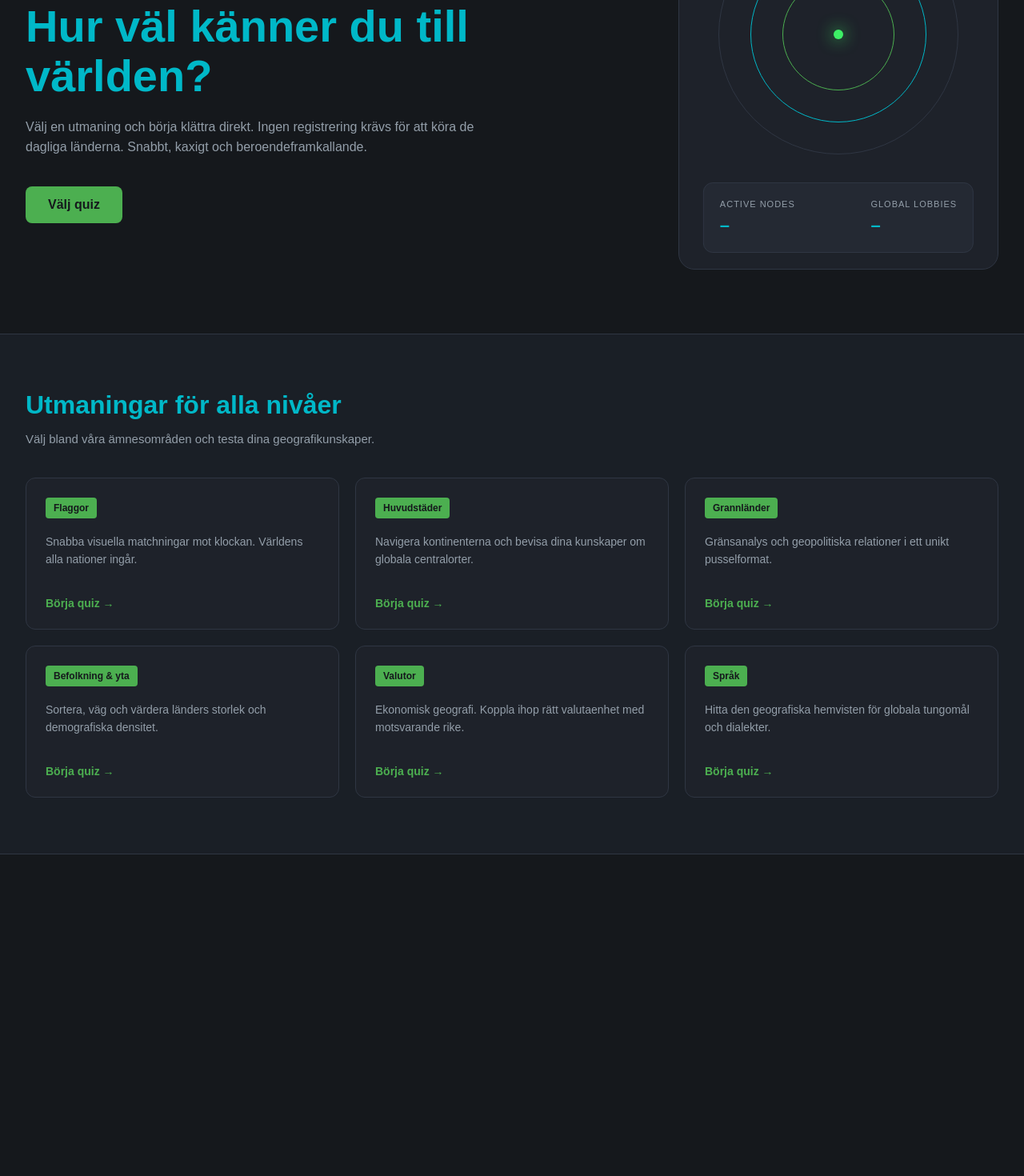
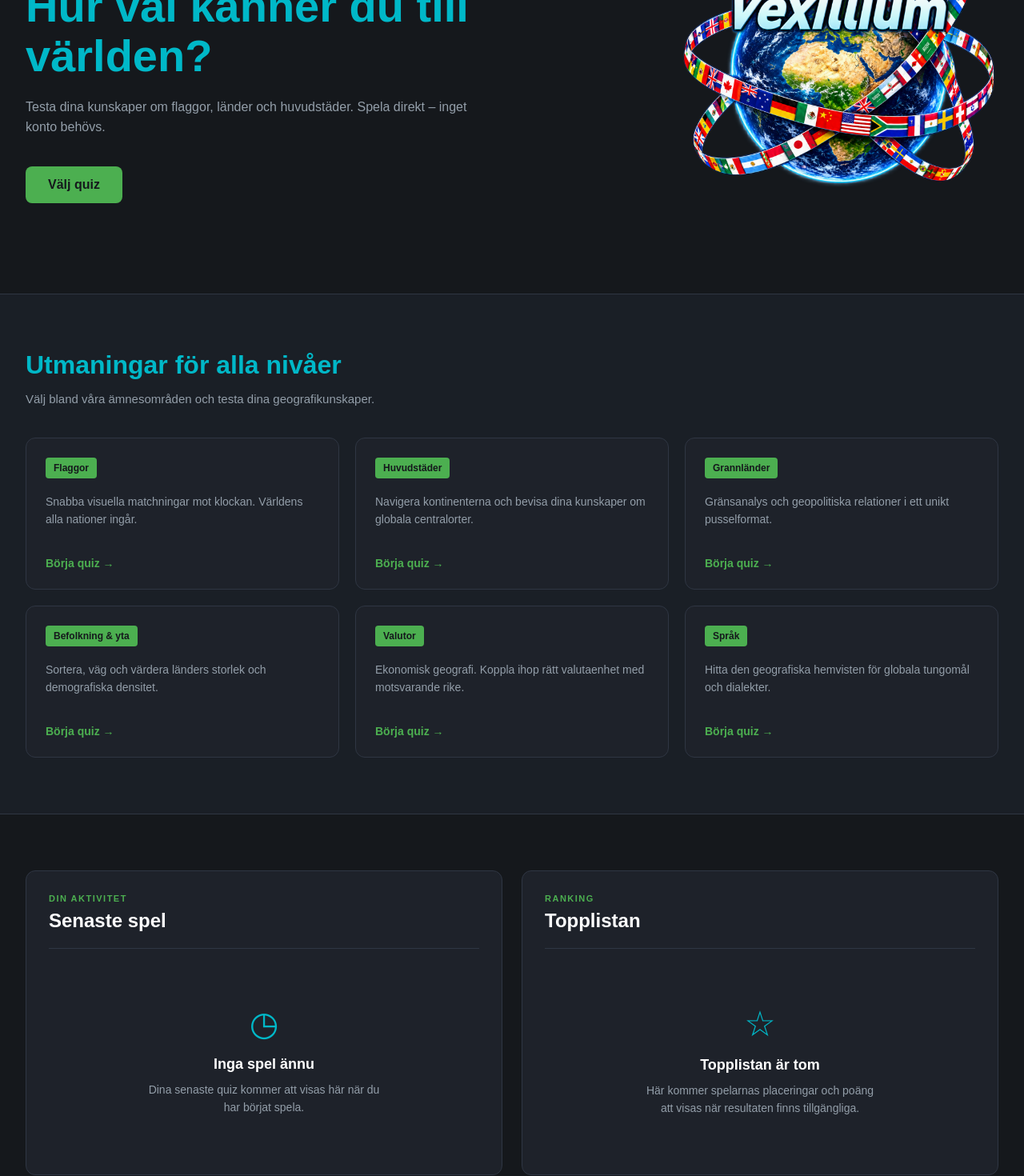
Before and after one commit to donne41/Vexillium, a Vue app in the folder frontend/: page / in a window 1280 px wide. Shown: the part 300-1770 px from the top of the page at 80% size. Before the commit the page ends 1368 px from the top, so only its background shows below. Built offline with nearby package versions, Linux system fonts and the light colour scheme.

Commit message:
Add Recent Games and Leaderboard sections

```diff
--- a/frontend/src/App.vue
+++ b/frontend/src/App.vue
@@ -1,17 +1,56 @@
-§<script setup>
+
+<script setup>
 import Navbar from './components/Navbar.vue'
 import HeroSection from './components/HeroSection.vue'
 import QuizCategories from './components/QuizCategories.vue'
+import RecentGames from './components/RecentGames.vue'
+import Leaderboard from './components/Leaderboard.vue'
 </script>
 
 <template>
   <div class="app">
+
     <Navbar />
 
     <main>
+
+      <!-- Översta delen av startsidan -->
       <HeroSection />
+
+      <!-- Våra sex quizkategorier -->
       <QuizCategories />
+
+      <!-- Senaste spel och topplistan -->
+      <div class="homepage-stats">
+        <RecentGames />
+        <Leaderboard />
+      </div>
+
     </main>
 
   </div>
 </template>
+
+<style scoped>
+/* Gemensam layout för de två sektionerna */
+
+.homepage-stats {
+  max-width: 1364px;
+  margin: 0 auto;
+  padding: 70px 32px;
+
+  display: grid;
+  grid-template-columns: repeat(2, minmax(0, 1fr));
+  gap: 24px;
+}
+
+/* Mobil */
+
+@media (max-width: 700px) {
+  .homepage-stats {
+    grid-template-columns: 1fr;
+    padding: 48px 20px;
+    gap: 20px;
+  }
+}
+</style>
--- a/frontend/src/components/HeroSection.css
+++ b/frontend/src/components/HeroSection.css
@@ -97,88 +97,24 @@
     background: #00d0df;
 }
 
-/* Cirkelgrafik */
+/* Logotyp till höger */
 
 .hero-graphic {
-    position: relative;
     width: 400px;
-    height: 470px;
+    min-height: 400px;
     flex-shrink: 0;
-    display: flex;
-    justify-content: center;
-    align-items: flex-start;
-    padding-top: 25px;
-    background: var(--card);
-    border: 1px solid var(--border);
-    border-radius: 20px;
-    overflow: hidden;
-}
 
-.circle {
-    border-radius: 50%;
     display: flex;
     justify-content: center;
     align-items: center;
 }
 
-.circle-one {
-    width: 300px;
-    height: 300px;
-    border: 1px solid var(--border);
-}
-
-.circle-two {
-    width: 220px;
-    height: 220px;
-    border: 1px solid var(--teal);
-}
-
-.circle-three {
-    width: 140px;
-    height: 140px;
-    border: 1px solid var(--green);
-}
-
-.circle-center {
-    width: 12px;
-    height: 12px;
-    background: #3DF066;
-    border-radius: 50%;
-    box-shadow: 0 0 20px #3DF066;
-}
-
-/* Informationsruta */
-
-.graphic-stats {
-    position: absolute;
-    bottom: 20px;
-    left: 50%;
-    transform: translateX(-50%);
-    width: 85%;
-    padding: 20px;
-    display: flex;
-    justify-content: space-between;
-    gap: 15px;
-    background: #242933;
-    border: 1px solid var(--border);
-    border-radius: 12px;
-}
-
-.stat-item {
-    display: flex;
-    flex-direction: column;
-    gap: 8px;
-}
-
-.stat-item span {
-    color: var(--muted);
-    font-size: 11px;
-    letter-spacing: 1px;
-}
-
-.stat-item strong {
-    color: var(--teal);
-    font-size: 22px;
+.hero-logo {
+    display: block;
+    width: 100%;
+    max-width: 400px;
+    height: auto;
+    object-fit: contain;
 }
 
 /* Surfplatta */
@@ -197,6 +133,7 @@
     .hero-graphic {
         width: 100%;
         max-width: 400px;
+        min-height: 0;
         margin: auto;
     }
 }
@@ -216,23 +153,8 @@
         font-size: 15px;
     }
 
-    .hero-graphic {
-        height: 410px;
-    }
-
-    .circle-one {
-        width: 260px;
-        height: 260px;
-    }
-
-    .circle-two {
-        width: 190px;
-        height: 190px;
-    }
-
-    .circle-three {
-        width: 120px;
-        height: 120px;
+    .hero-logo {
+        max-width: 300px;
     }
 
     .quiz-categories {
@@ -246,12 +168,4 @@
     .category-buttons button {
         width: 100%;
     }
-
-    .graphic-stats {
-        padding: 14px;
-    }
-
-    .stat-item span {
-        font-size: 9px;
-    }
 }
--- a/frontend/src/components/HeroSection.vue
+++ b/frontend/src/components/HeroSection.vue
@@ -1,6 +1,7 @@
 
 <script setup>
 import { ref } from 'vue'
+import logoQuiz from '../assets/logoquiz.png'
 import './HeroSection.css'
 
 const showCategories = ref(false)
@@ -20,8 +21,8 @@ const showCategories = ref(false)
         <h2>Hur väl känner du till världen?</h2>
 
         <p class="hero-description">
-          Välj en utmaning och börja klättra direkt. Ingen registrering krävs för att köra de
-          dagliga länderna. Snabbt, kaxigt och beroendeframkallande.
+          Testa dina kunskaper om flaggor, länder och huvudstäder.
+          Spela direkt – inget konto behövs.
         </p>
 
         <button
@@ -31,7 +32,7 @@ const showCategories = ref(false)
           Välj quiz
         </button>
 
-        <!-- Visas endast när användaren klickar -->
+        <!-- Visas när användaren klickar -->
         <div v-if="showCategories" class="quiz-categories">
 
           <h3>Välj kategori</h3>
@@ -43,33 +44,17 @@ const showCategories = ref(false)
           </div>
 
         </div>
+
       </div>
 
-      <!-- Cirkelgrafik till höger -->
+      <!-- Logotyp till höger -->
       <div class="hero-graphic">
 
-        <div class="circle circle-one">
-          <div class="circle circle-two">
-            <div class="circle circle-three">
-              <div class="circle-center"></div>
-            </div>
-          </div>
-        </div>
-
-        <!-- Informationsruta utan teststatistik -->
-        <div class="graphic-stats">
-
-          <div class="stat-item">
-            <span>ACTIVE NODES</span>
-            <strong>–</strong>
-          </div>
-
-          <div class="stat-item">
-            <span>GLOBAL LOBBIES</span>
-            <strong>–</strong>
-          </div>
-
-        </div>
+        <img
+            :src="logoQuiz"
+            alt="Vexillium Quiz"
+            class="hero-logo"
+        />
 
       </div>
 
--- /dev/null
+++ b/frontend/src/components/Leaderboard.css
@@ -0,0 +1,116 @@
+
+/* Topplistan */
+
+.leaderboard {
+    min-width: 0;
+    height: 100%;
+    padding: 28px;
+    background: var(--card);
+    border: 1px solid var(--border);
+    border-radius: 12px;
+}
+
+.leaderboard-header {
+    display: flex;
+    justify-content: space-between;
+    align-items: center;
+    gap: 15px;
+    margin-bottom: 24px;
+    padding-bottom: 20px;
+    border-bottom: 1px solid var(--border);
+}
+
+.leaderboard-label {
+    margin: 0 0 8px;
+    color: var(--green);
+    font-size: 11px;
+    font-weight: bold;
+    letter-spacing: 1.5px;
+}
+
+.leaderboard h2 {
+    margin: 0;
+    color: var(--text);
+    font-size: 24px;
+}
+
+/* Tom topplista */
+
+.leaderboard-empty {
+    min-height: 230px;
+    display: flex;
+    flex-direction: column;
+    justify-content: center;
+    align-items: center;
+    text-align: center;
+}
+
+.leaderboard-empty-icon {
+    margin-bottom: 16px;
+    color: var(--teal);
+    font-size: 44px;
+}
+
+.leaderboard-empty h3 {
+    margin: 0 0 10px;
+    font-size: 18px;
+}
+
+.leaderboard-empty p {
+    max-width: 300px;
+    margin: 0;
+    color: var(--muted);
+    font-size: 14px;
+    line-height: 1.6;
+}
+
+/* Framtida topplistedata */
+
+.leaderboard-list {
+    display: flex;
+    flex-direction: column;
+    gap: 12px;
+}
+
+.leaderboard-player {
+    display: flex;
+    align-items: center;
+    gap: 15px;
+    padding: 16px;
+    background: var(--section);
+    border: 1px solid var(--border);
+    border-radius: 8px;
+}
+
+.leaderboard-position {
+    width: 30px;
+    height: 30px;
+    display: flex;
+    justify-content: center;
+    align-items: center;
+    background: var(--border);
+    border-radius: 6px;
+    color: var(--teal);
+    font-weight: bold;
+}
+
+.leaderboard-name {
+    flex: 1;
+    font-size: 14px;
+}
+
+.leaderboard-score {
+    color: var(--green);
+    white-space: nowrap;
+    font-size: 14px;
+}
+
+@media (max-width: 600px) {
+    .leaderboard {
+        padding: 20px;
+    }
+
+    .leaderboard h2 {
+        font-size: 21px;
+    }
+}
--- /dev/null
+++ b/frontend/src/components/Leaderboard.vue
@@ -0,0 +1,52 @@
+<script setup>
+import './Leaderboard.css'
+
+// Riktiga användare och poäng hämtas från backend senare.
+const players = []
+</script>
+
+<template>
+  <section class="leaderboard">
+
+    <div class="leaderboard-header">
+      <div>
+        <p class="leaderboard-label">RANKING</p>
+        <h2>Topplistan</h2>
+      </div>
+    </div>
+
+    <!-- Visas tills vi har riktiga resultat -->
+    <div v-if="players.length === 0" class="leaderboard-empty">
+      <span class="leaderboard-empty-icon">☆</span>
+
+      <h3>Topplistan är tom</h3>
+
+      <p>
+        Här kommer spelarnas placeringar och poäng
+        att visas när resultaten finns tillgängliga.
+      </p>
+    </div>
+
+    <!-- Visas när backend skickar riktiga spelare -->
+    <div v-else class="leaderboard-list">
+      <div
+          v-for="(player, index) in players"
+          :key="player.id"
+          class="leaderboard-player"
+      >
+        <span class="leaderboard-position">
+          {{ index + 1 }}
+        </span>
+
+        <span class="leaderboard-name">
+          {{ player.username }}
+        </span>
+
+        <strong class="leaderboard-score">
+          {{ player.score }} poäng
+        </strong>
+      </div>
+    </div>
+
+  </section>
+</template>
--- /dev/null
+++ b/frontend/src/components/RecentGames.css
@@ -0,0 +1,105 @@
+/* Senaste spel */
+
+.recent-games {
+    min-width: 0;
+    height: 100%;
+    padding: 28px;
+    background: var(--card);
+    border: 1px solid var(--border);
+    border-radius: 12px;
+}
+
+.recent-games-header {
+    margin-bottom: 24px;
+    padding-bottom: 20px;
+    border-bottom: 1px solid var(--border);
+}
+
+.recent-games-label {
+    margin: 0 0 8px;
+    color: var(--green);
+    font-size: 11px;
+    font-weight: bold;
+    letter-spacing: 1.5px;
+}
+
+.recent-games h2 {
+    margin: 0;
+    color: var(--text);
+    font-size: 24px;
+}
+
+/* Tomt tillstånd */
+
+.recent-games-empty {
+    min-height: 230px;
+    display: flex;
+    flex-direction: column;
+    justify-content: center;
+    align-items: center;
+    text-align: center;
+}
+
+.recent-games-icon {
+    margin-bottom: 16px;
+    color: var(--teal);
+    font-size: 42px;
+}
+
+.recent-games-empty h3 {
+    margin: 0 0 10px;
+    font-size: 18px;
+}
+
+.recent-games-empty p {
+    max-width: 290px;
+    margin: 0;
+    color: var(--muted);
+    font-size: 14px;
+    line-height: 1.6;
+}
+
+/* Framtida spelresultat */
+
+.recent-games-list {
+    display: flex;
+    flex-direction: column;
+    gap: 12px;
+}
+
+.recent-game-item {
+    display: flex;
+    justify-content: space-between;
+    align-items: center;
+    padding: 16px;
+    background: var(--section);
+    border: 1px solid var(--border);
+    border-radius: 8px;
+}
+
+.recent-game-item h3 {
+    margin: 0 0 6px;
+    font-size: 15px;
+}
+
+.recent-game-item p {
+    margin: 0;
+    color: var(--muted);
+    font-size: 12px;
+}
+
+.recent-game-item strong {
+    color: var(--green);
+    white-space: nowrap;
+    font-size: 14px;
+}
+
+@media (max-width: 600px) {
+    .recent-games {
+        padding: 20px;
+    }
+
+    .recent-games h2 {
+        font-size: 21px;
+    }
+}
--- /dev/null
+++ b/frontend/src/components/RecentGames.vue
@@ -0,0 +1,48 @@
+
+<script setup>
+import './RecentGames.css'
+
+// Hämtas från backend längre fram.
+const recentGames = []
+</script>
+
+<template>
+  <section class="recent-games">
+
+    <div class="recent-games-header">
+      <div>
+        <p class="recent-games-label">DIN AKTIVITET</p>
+        <h2>Senaste spel</h2>
+      </div>
+    </div>
+
+    <!-- Visas när användaren inte har några spel -->
+    <div v-if="recentGames.length === 0" class="recent-games-empty">
+      <span class="recent-games-icon">◷</span>
+
+      <h3>Inga spel ännu</h3>
+
+      <p>
+        Dina senaste quiz kommer att visas här
+        när du har börjat spela.
+      </p>
+    </div>
+
+    <!-- Används när vi har riktig data från backend -->
+    <div v-else class="recent-games-list">
+      <div
+          v-for="game in recentGames"
+          :key="game.id"
+          class="recent-game-item"
+      >
+        <div>
+          <h3>{{ game.category }}</h3>
+          <p>{{ game.date }}</p>
+        </div>
+
+        <strong>{{ game.score }} poäng</strong>
+      </div>
+    </div>
+
+  </section>
+</template>
```
Also changed, not shown: frontend/src/assets/logoquiz.png (added).
